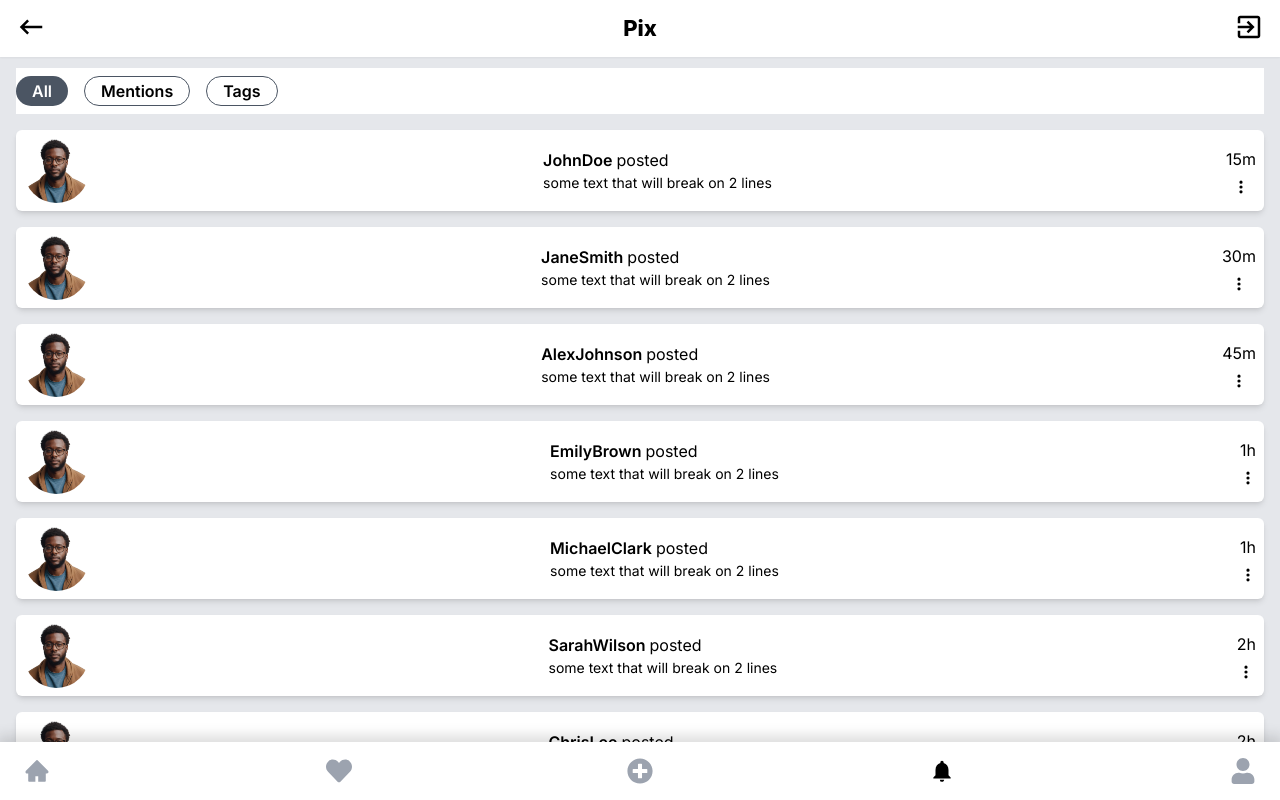
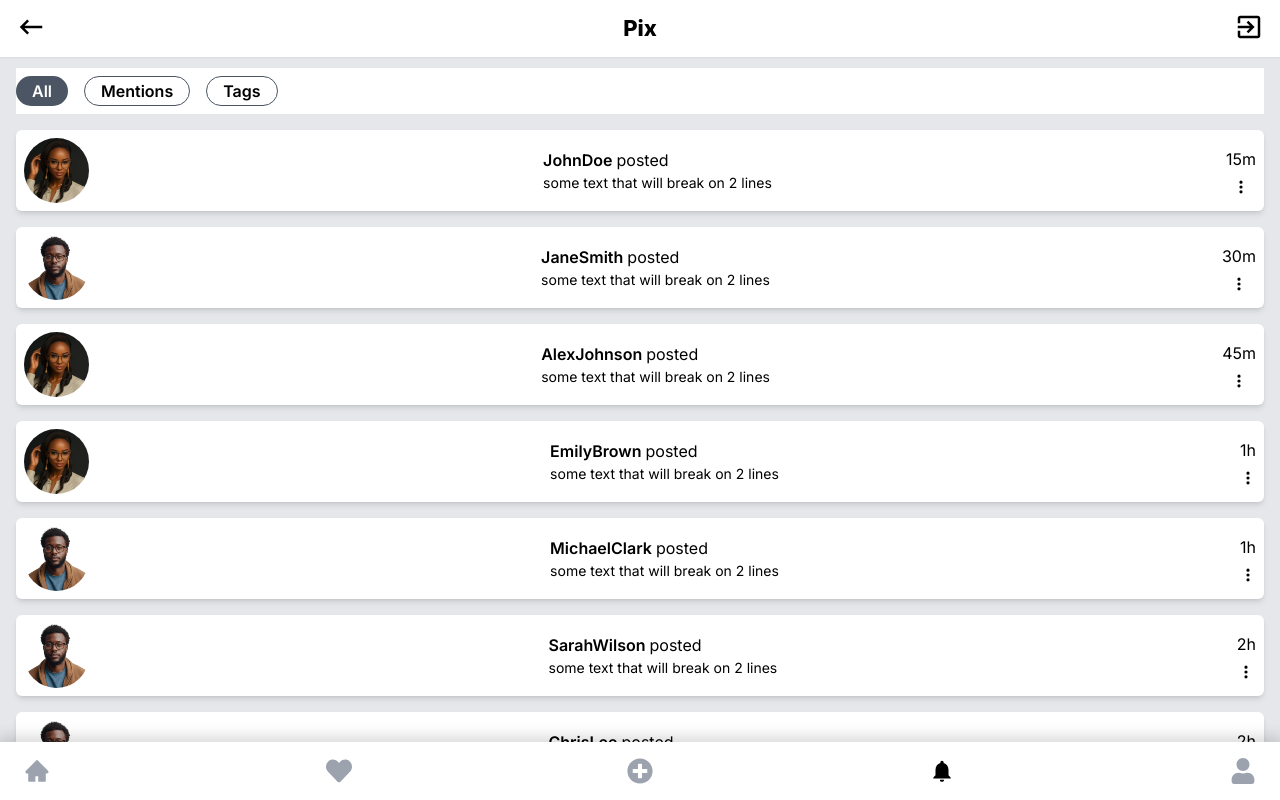
Before and after one commit to DumisaniLesley/pix, a Next.js app: page /notifications in a window 1280 px wide. Shown: the top 800 px of the page. Built offline with nearby package versions, Linux system fonts and the light colour scheme.

Commit message:
Update notification images

```diff
--- a/components/Notifications/Notifications.jsx
+++ b/components/Notifications/Notifications.jsx
@@ -7,7 +7,7 @@ const notifications = [
   {
       id: 1,
       username: "JohnDoe",
-      imagePath: '/stories/1.png',
+      imagePath: '/stories/3.jpg',
       timeInMinutes: 15
   },
   {
@@ -19,13 +19,13 @@ const notifications = [
   {
       id: 3,
       username: "AlexJohnson",
-      imagePath: '/stories/1.png',
+      imagePath: '/stories/3.jpg',
       timeInMinutes: 45
   },
   {
       id: 4,
       username: "EmilyBrown",
-      imagePath: '/stories/1.png',
+      imagePath: '/stories/3.jpg',
       timeInMinutes: 60
   },
   {
@@ -49,7 +49,7 @@ const notifications = [
   {
       id: 8,
       username: "OliviaMartinez",
-      imagePath: '/stories/1.png',
+      imagePath: '/stories/.png',
       timeInMinutes: 120
   },
   {
@@ -61,7 +61,7 @@ const notifications = [
   {
       id: 10,
       username: "AvaLopez",
-      imagePath: '/stories/1.png',
+      imagePath: '/stories/3.jpg',
       timeInMinutes: 150
   }
 ];
```
